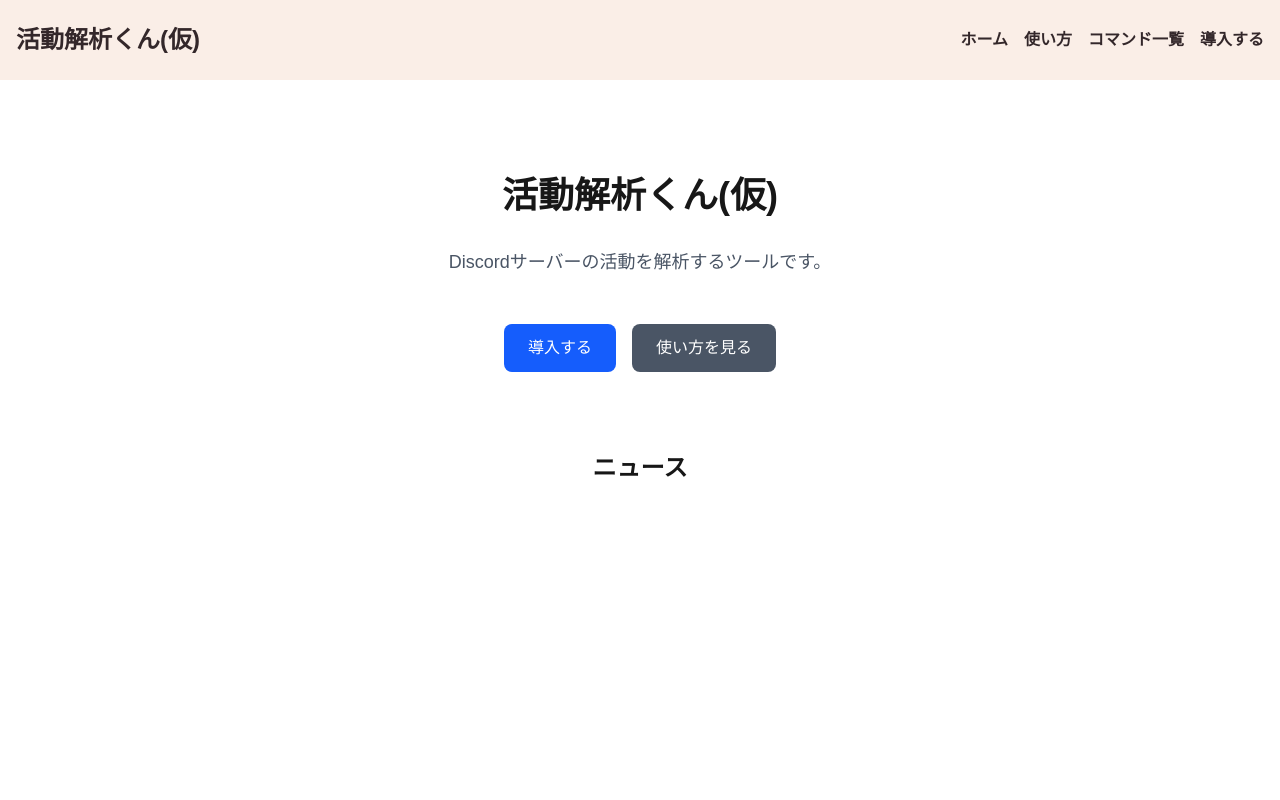
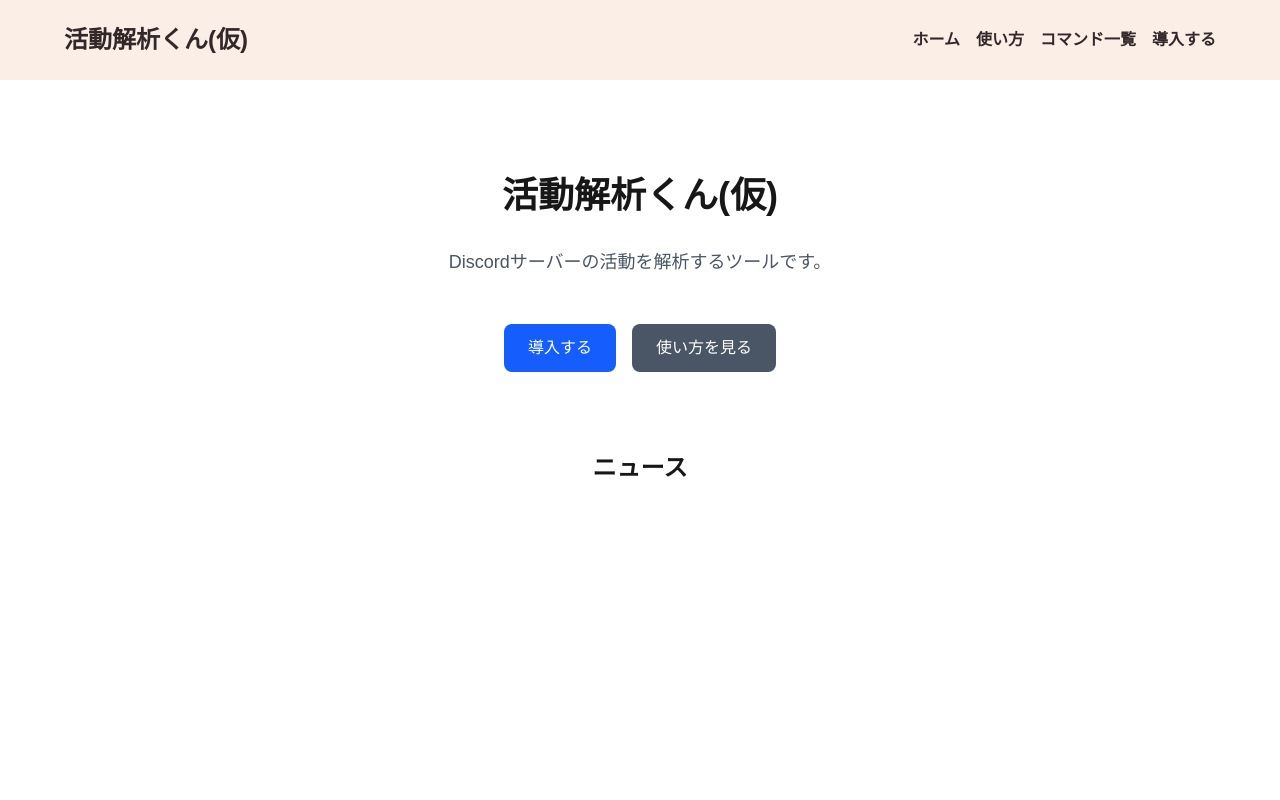
Before and after one commit to UniPro-tech/AnalyzeBotSite, a Next.js app: page / in a window 1280 px wide. Shown: the top 800 px of the page. Built offline with nearby package versions, Linux system fonts and the light colour scheme.

Commit message:
横幅を調整

```diff
--- a/src/components/Footer.tsx
+++ b/src/components/Footer.tsx
@@ -10,7 +10,8 @@
 
 export default function Footer() {
   return (
-    <footer
+    <footer className={`${HeaderFooterStyles.base.wrapper}`}>
+      <div
         className={`${HeaderFooterStyles.base.common} ${HeaderFooterStyles.base.footer}`}
       >
         <div
@@ -66,6 +67,7 @@
             UniProject. All rights reserved.
           </span>
         </div>
+      </div>
     </footer>
   );
 }
--- a/src/components/Header.tsx
+++ b/src/components/Header.tsx
@@ -6,7 +6,8 @@
 
 export default function Header() {
   return (
-    <header
+    <header className={`${HeaderFooterStyles.base.wrapper}`}>
+      <div
         className={`${HeaderFooterStyles.base.common} ${HeaderFooterStyles.base.header}`}
       >
         <h1 className="text-2xl font-bold">活動解析くん(仮)</h1>
@@ -34,6 +35,7 @@
             </li>
           </ul>
         </nav>
+      </div>
     </header>
   );
 }
--- a/src/constants/styles.ts
+++ b/src/constants/styles.ts
@@ -38,7 +38,8 @@
   base: {
     // Use Tailwind arbitrary value classes that reference CSS variables.
     // Keep the classes literal so Tailwind JIT can detect them.
-    common: `w-full py-6 bg-(--hero-background) text-(--hero-headline) p-4 flex items-center`,
+    wrapper: `w-full py-6 bg-(--hero-background) text-(--hero-headline) p-4 flex items-center`,
+    common: `w-full max-w-6xl mx-auto flex items-center`,
     header: `justify-between flex-row`,
     footer: `text-center flex-col justify-center space-y-8`,
   },
```
Lines whose indentation alone changed are shown as unchanged.
